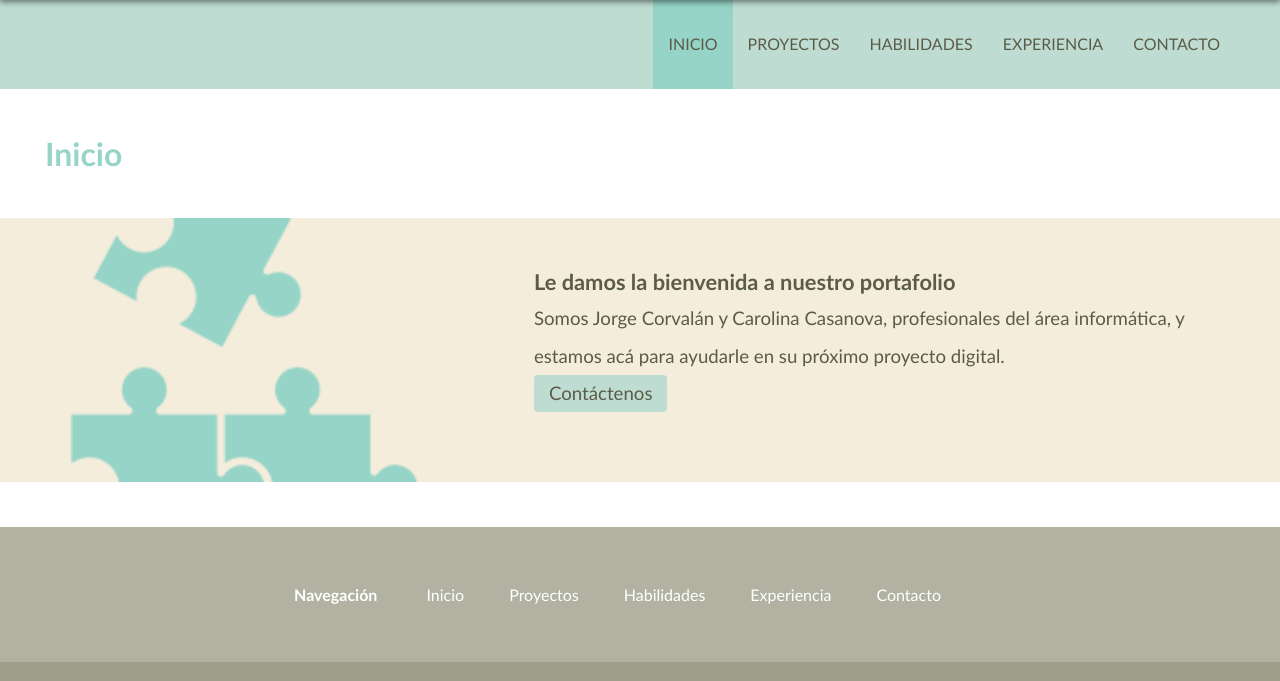
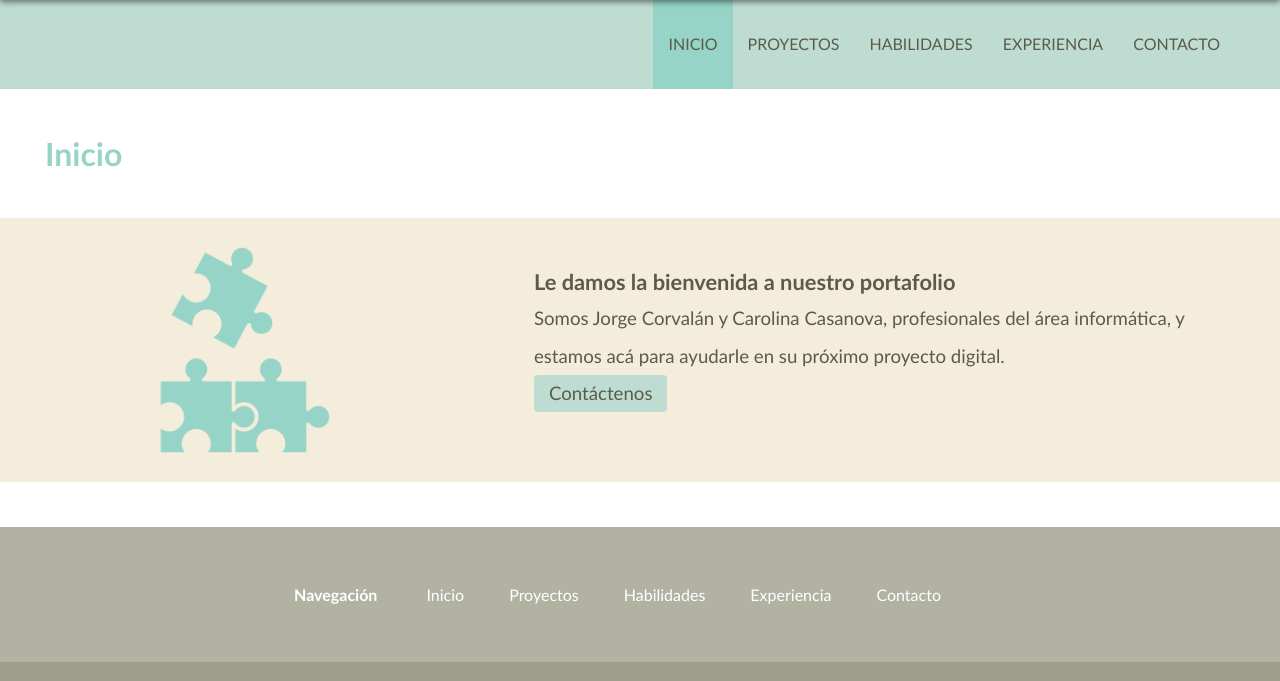
Before and after one commit to cbcgipchile/dw2_epe1, a PHP site: page / in a window 1280 px wide. Shown: the part 529-1210 px from the top of the page. Run offline with PHP 8.4, Linux system fonts and the light colour scheme.

Commit message:
Corregido error CSS en imagen de ítems

```diff
--- a/vw/css/item.css
+++ b/vw/css/item.css
@@ -60,7 +60,7 @@ ARTICLE[data-type="item_padre"] > [data-type="imagen"] .imagen:focus
     -o-transform: scale(1.1);
     transform: scale(1.1);
 }
-ARTICLE[data-type="item_padre"] > [data-type="imagen"].icon
+ARTICLE[data-type="item_padre"] > [data-type="imagen"].icon .imagen
 {
 	background-size:auto 90%;
 	background-color:var(--ThemeColor3);
```
